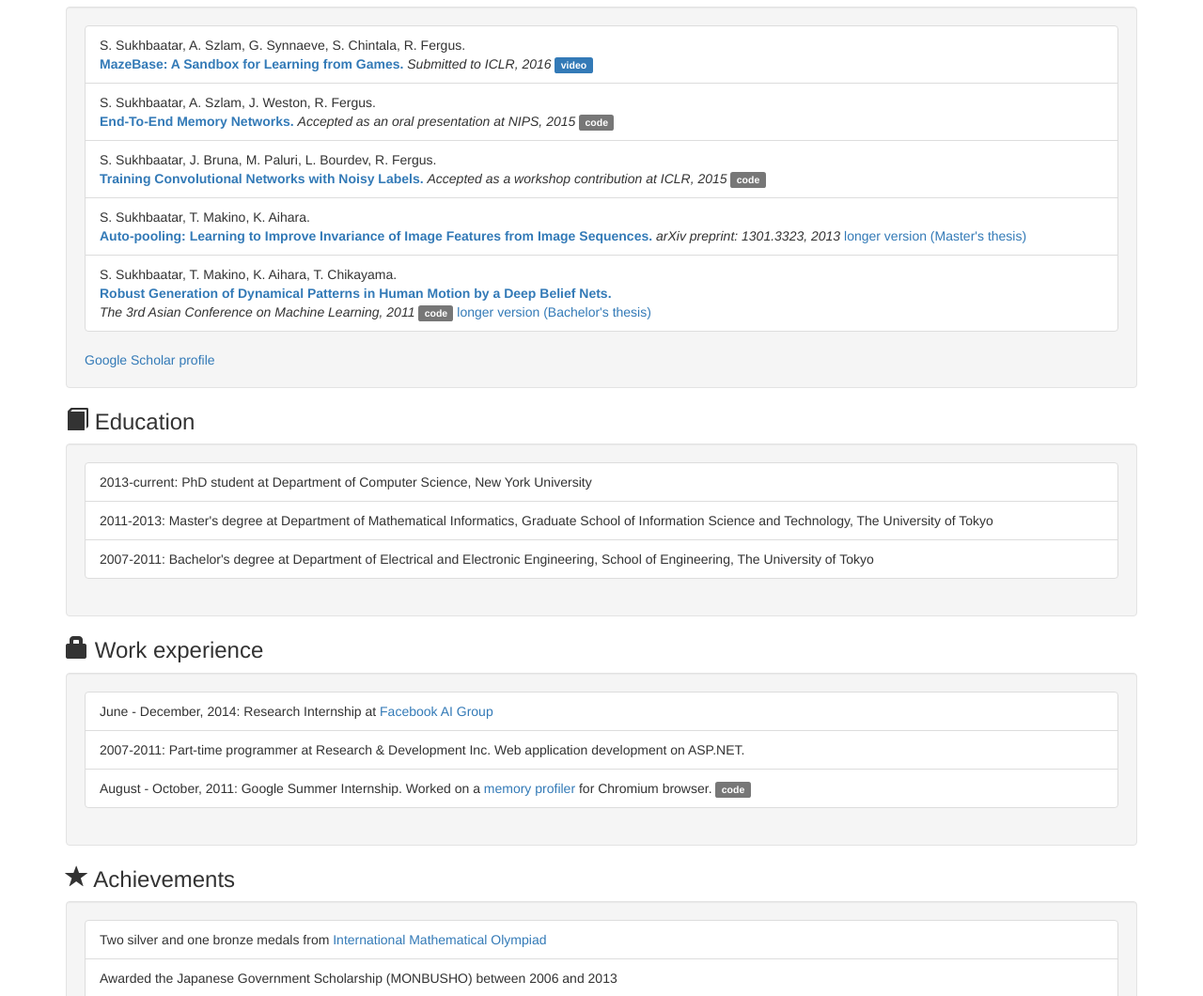
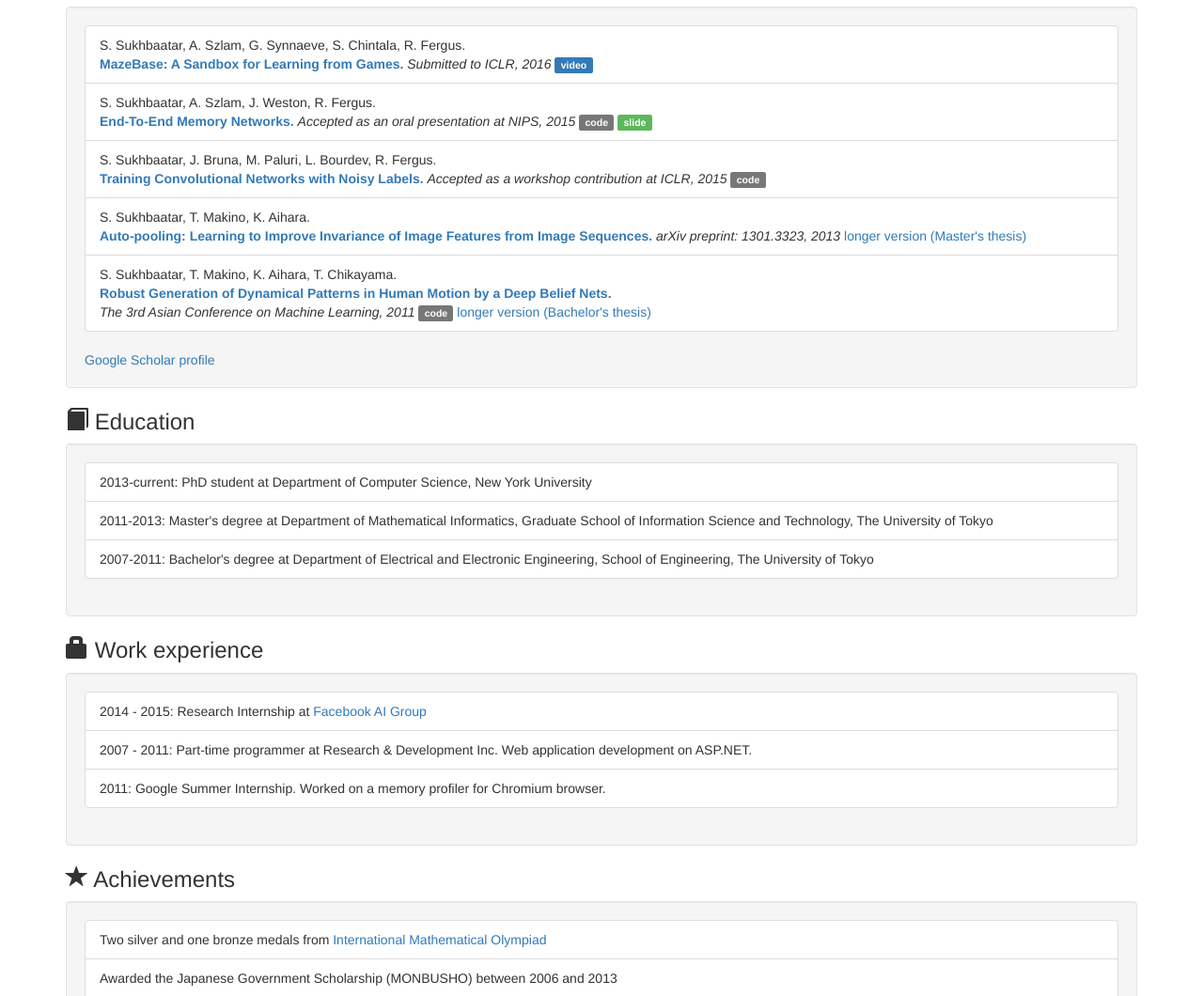
Before and after one commit to tesatory/tesatory.github.io, a plain HTML site: page index.html in a window 1280 px wide. Shown: the part 450-1510 px from the top of the page at 94% size. Drawn offline with nearby package versions, Linux system fonts and the light colour scheme.

Commit message:
added nips15 slides

```diff
--- a/index.html
+++ b/index.html
@@ -47,6 +47,7 @@
 	    <strong class="text-primary"><a href="http://arxiv.org/abs/1503.08895" target="_blank">End-To-End Memory Networks.</a></strong>
 	    <em>Accepted as an oral presentation at NIPS, 2015</em>
 	    <a class="label label-default" href="http://github.com/facebook/memnn" target="_blank">code</a>
+	    <a class="label label-success" href="memnn_nips_pdf.pdf" target="_blank">slide</a>
 	  </li>
 	  <li class="list-group-item">
 	    S. Sukhbaatar, J. Bruna, M. Paluri, L. Bourdev, R. Fergus. <br/>
@@ -89,13 +90,13 @@
       <div class="well">
 	<ul class="list-group">
 	  <li class="list-group-item">
-	    June - December, 2014: Research Internship at <a href="http://research.facebook.com/ai" target="_black">Facebook AI Group</a>
+	    2014 - 2015: Research Internship at <a href="http://research.facebook.com/ai" target="_black">Facebook AI Group</a>
 	  </li>
 	  <li class="list-group-item">
-	    2007-2011: Part-time programmer at Research & Development Inc. Web application development on ASP.NET.
+	    2007 - 2011: Part-time programmer at Research & Development Inc. Web application development on ASP.NET.
 	  </li>
 	  <li class="list-group-item">
-	    August - October, 2011: Google Summer Internship. Worked on a <a href="http://www.chromium.org/developers/deep-memory-profiler" target="_blank">memory profiler</a> for Chromium browser. <a class="label label-default" href="http://src.chromium.org/viewvc/chrome/trunk/src/third_party/tcmalloc/chromium/src/deep-heap-profile.cc?view=markup" target="_blank">code</a>
+	    2011: Google Summer Internship. Worked on a memory profiler for Chromium browser.
 	  </li>
 	</ul>
       </div>
```
Also changed, not shown: 1 other file.
